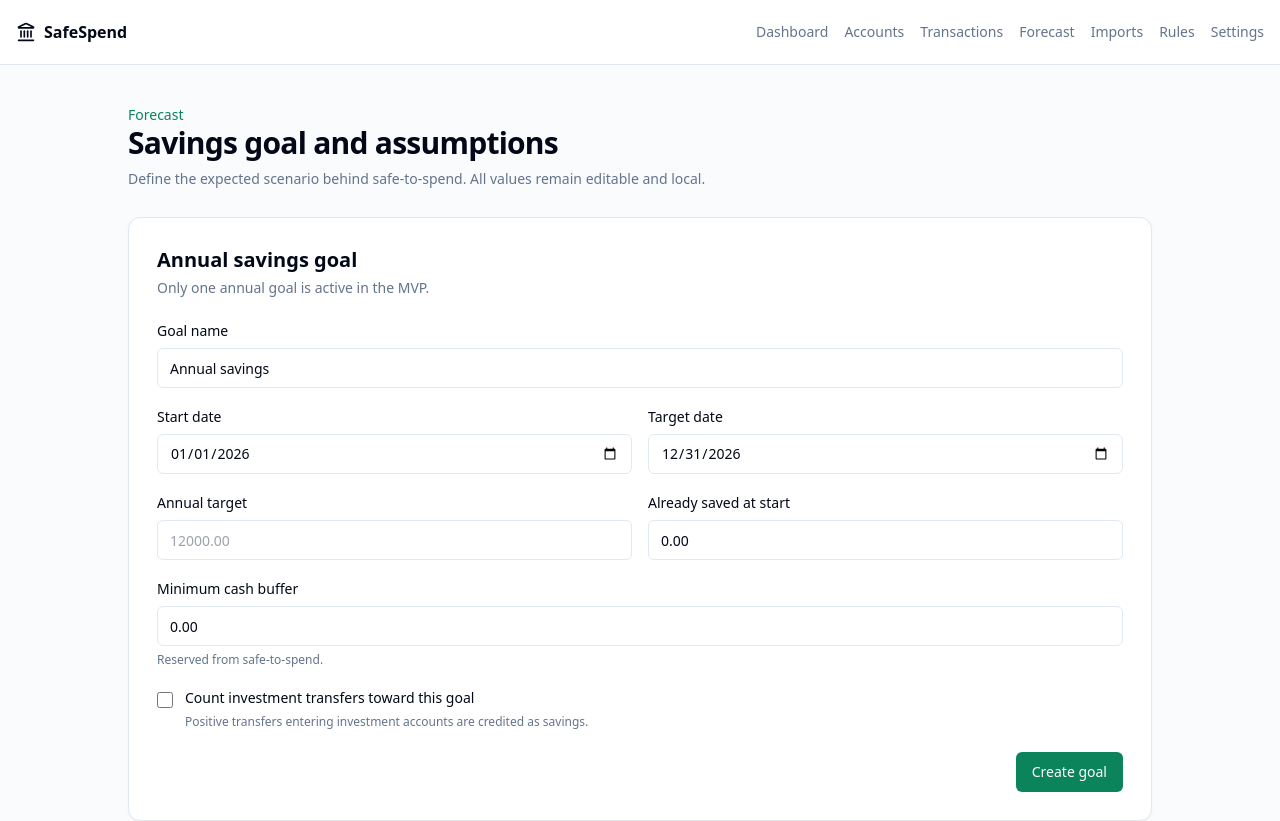
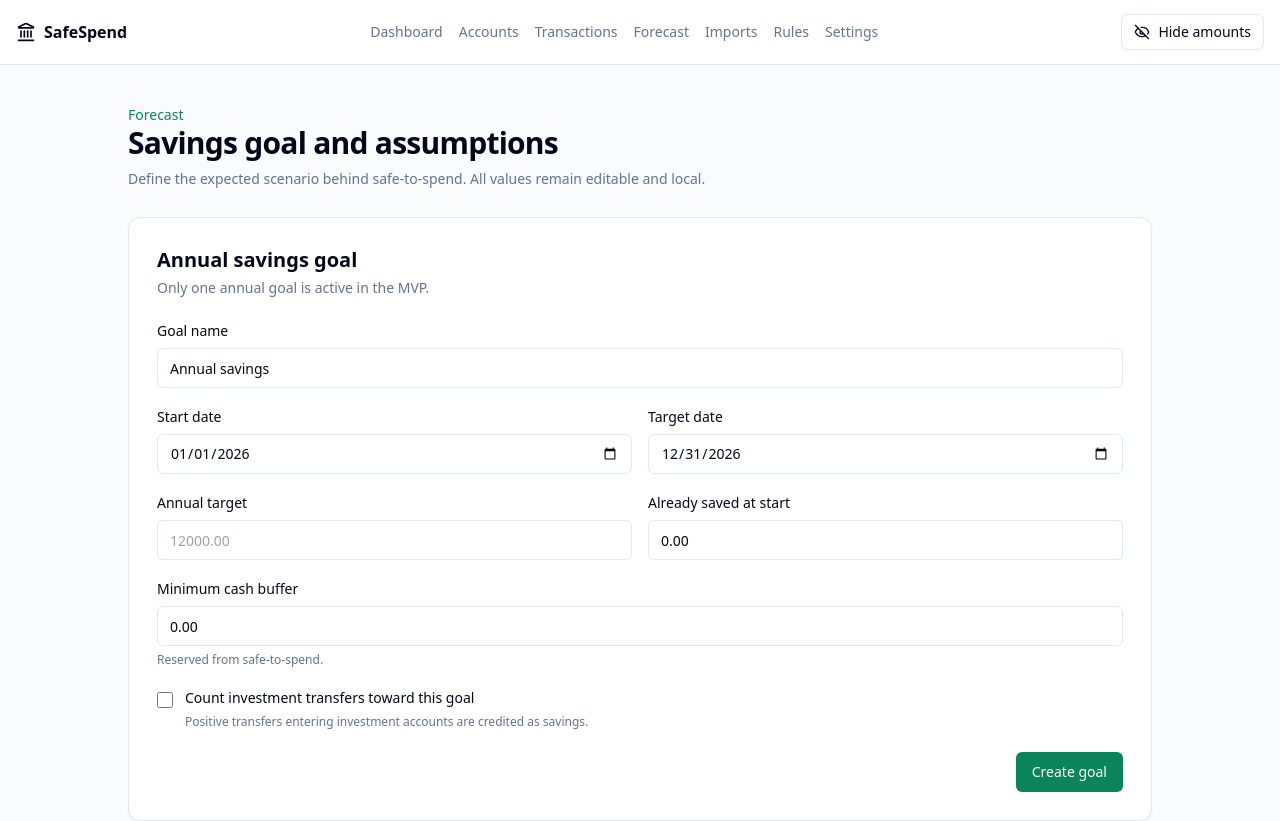
Before and after one commit to oZeca/safespend, a Next.js app: page /forecast in a window 1280 px wide. Shown: the top 821 px of the page. Built offline with nearby package versions, Linux system fonts and the light colour scheme; no server answers; the database is empty.

Commit message:
toggle for ui  sensitive data

```diff
--- a/src/app/accounts/page.tsx
+++ b/src/app/accounts/page.tsx
@@ -20,7 +20,7 @@ function AccountCard({ account }: { account: Account }) {
         <p className="mt-1 text-sm text-muted-foreground">{accountTypeLabels[account.accountType]}{account.institution ? ` · ${account.institution}` : ""}</p>
         <div className="mt-2 flex flex-wrap gap-2 text-xs text-muted-foreground">{account.includedInAvailableCash && <span>Available cash</span>}{account.includedInNetWorth && <span>Net worth</span>}</div>
       </div>
-      <div className="flex items-center justify-between gap-4 sm:justify-end">{account.isArchived || account.balanceMode === "calculated" ? <div className="text-right"><p className="text-xl font-semibold tabular-nums">{formatCurrency(account.currentBalanceCents, account.currency)}</p>{account.balanceMode === "calculated" && <p className="text-xs text-muted-foreground">{formatCurrency(account.openingBalanceCents, account.currency)} opening + {formatCurrency(account.currentBalanceCents - account.openingBalanceCents, account.currency)} transactions since {account.openingBalanceDate}</p>}</div> : <InlineBalanceInput accountName={account.name} action={updateAccountBalanceAction.bind(null, account.id)} balanceCents={account.currentBalanceCents} currency={account.currency} />}
+      <div className="flex items-center justify-between gap-4 sm:justify-end">{account.isArchived || account.balanceMode === "calculated" ? <div className="text-right"><p className="text-xl font-semibold tabular-nums">{formatCurrency(account.currentBalanceCents, account.currency)}</p>{account.balanceMode === "calculated" && <p className="text-xs text-muted-foreground" data-sensitive>{formatCurrency(account.openingBalanceCents, account.currency)} opening + {formatCurrency(account.currentBalanceCents - account.openingBalanceCents, account.currency)} transactions since {account.openingBalanceDate}</p>}</div> : <InlineBalanceInput accountName={account.name} action={updateAccountBalanceAction.bind(null, account.id)} balanceCents={account.currentBalanceCents} currency={account.currency} />}
         {!account.isArchived && <div className="flex gap-2"><Button asChild size="sm" variant="outline"><Link href={`/accounts/${account.id}/edit`}>Edit</Link></Button><form action={archiveAccountAction}><input name="id" type="hidden" value={account.id} /><ArchiveButton accountName={account.name} /></form></div>}
       </div>
     </article>
--- a/src/app/dashboard/page.tsx
+++ b/src/app/dashboard/page.tsx
@@ -54,7 +54,7 @@ export default function DashboardPage() {
 
     {forecast ? <div className={`rounded-xl border-2 bg-card p-6 shadow-sm sm:p-8 ${forecast.safeToSpendMonthCents >= 0 ? "border-emerald-300" : "border-red-300"}`}>
       <CalculationLabel className="text-sm font-medium text-primary" calculation={`${money(forecast.availableCashCents)} available cash\n+ ${money(forecast.monthExpectedIncomeCents + forecast.monthRecurringIncomeCents)} expected income\n− ${money(forecast.monthRecurringExpensesCents)} recurring payments\n− ${money(forecast.monthPlannedExpensesCents)} planned expenses\n− ${money(forecast.monthSavingsAllocationCents)} required savings\n− ${money(forecast.minimumCashBufferCents)} cash buffer\n= ${money(forecast.safeToSpendMonthCents)}`}>Safe to spend for the rest of this month</CalculationLabel>
-      <p className={`mt-2 text-4xl font-bold tracking-tight sm:text-5xl ${forecast.safeToSpendMonthCents < 0 ? "text-red-700" : "text-emerald-700"}`}>{formatCurrency(forecast.safeToSpendMonthCents)}</p>
+      <p className={`mt-2 text-4xl font-bold tracking-tight tabular-nums sm:text-5xl ${forecast.safeToSpendMonthCents < 0 ? "text-red-700" : "text-emerald-700"}`}>{formatCurrency(forecast.safeToSpendMonthCents)}</p>
       <div className="mt-5 grid max-w-xl grid-cols-2 gap-4 text-sm sm:grid-cols-3"><div><CalculationLabel calculation={`max(0, ${money(forecast.safeToSpendMonthCents)}) × ${Math.min(7, forecast.daysRemainingInMonth)} ÷ ${forecast.daysRemainingInMonth} days\n= ${money(forecast.safeToSpendWeekCents)} (rounded down)`}>This week</CalculationLabel><p className="mt-1 text-lg font-semibold tabular-nums">{formatCurrency(forecast.safeToSpendWeekCents)}</p></div><div><CalculationLabel calculation={`max(0, ${money(forecast.safeToSpendMonthCents)}) ÷ ${forecast.daysRemainingInMonth} days\n= ${money(forecast.safeToSpendDayCents)} (rounded down)`}>Per day</CalculationLabel><p className="mt-1 text-lg font-semibold tabular-nums">{formatCurrency(forecast.safeToSpendDayCents)}</p></div><div className="col-span-2 sm:col-span-1"><CalculationLabel calculation={`Calendar days from ${forecast.asOf} through month end, including today.\n= ${forecast.daysRemainingInMonth} days`}>Days remaining</CalculationLabel><p className="mt-1 text-lg font-semibold">{forecast.daysRemainingInMonth}</p></div></div>
       <p className="mt-5 max-w-2xl text-sm text-muted-foreground">{forecast.safeToSpendMonthCents < 0 ? "The negative result is intentional: current assumptions require more cash, less planned spending, or a lower savings allocation." : "This is the maximum remaining variable spending under the current expected assumptions."}</p>
     </div> : <div className="rounded-xl border-2 border-primary/20 bg-card p-6 shadow-sm sm:p-8">
@@ -76,7 +76,7 @@ export default function DashboardPage() {
       <p className="flex justify-between gap-4"><span>Planned expenses before month end</span><span className="tabular-nums">−{formatCurrency(forecast.monthPlannedExpensesCents)}</span></p>
       <p className="flex justify-between gap-4"><span>Required savings allocation</span><span className="tabular-nums">−{formatCurrency(forecast.monthSavingsAllocationCents)}</span></p>
       <p className="flex justify-between gap-4"><span>Minimum cash buffer</span><span className="tabular-nums">−{formatCurrency(forecast.minimumCashBufferCents)}</span></p>
-    </div><div className="mt-5 border-t pt-4 text-sm text-muted-foreground"><p>Target forecast also subtracts {formatCurrency(forecast.plannedRemainingExpensesCents)} planned expenses and {formatCurrency(forecast.expectedRemainingRecurringExpensesCents)} recurring expenses. Projected variable spending of {formatCurrency(forecast.projectedVariableExpensesCents)}, based on a {formatCurrency(forecast.historicalMonthlyBaselineCents)} three-month baseline, is currently {forecast.includeProjectedVariableExpenses ? "included" : "excluded"}.</p><Link className="mt-3 inline-block font-medium text-primary underline" href="/forecast">Edit assumptions</Link></div></details>}
+    </div><div className="mt-5 border-t pt-4 text-sm text-muted-foreground"><p data-sensitive>Target forecast also subtracts {formatCurrency(forecast.plannedRemainingExpensesCents)} planned expenses and {formatCurrency(forecast.expectedRemainingRecurringExpensesCents)} recurring expenses. Projected variable spending of {formatCurrency(forecast.projectedVariableExpensesCents)}, based on a {formatCurrency(forecast.historicalMonthlyBaselineCents)} three-month baseline, is currently {forecast.includeProjectedVariableExpenses ? "included" : "excluded"}.</p><Link className="mt-3 inline-block font-medium text-primary underline" href="/forecast">Edit assumptions</Link></div></details>}
 
     {forecast && <section className="rounded-xl border bg-card p-5 shadow-sm"><h2 className="text-lg font-semibold">Upcoming recurring expenses</h2>{forecast.upcomingRecurringExpenses.length ? <div className="mt-4 grid gap-3 sm:grid-cols-2 lg:grid-cols-3">{forecast.upcomingRecurringExpenses.map((item) => <div className="rounded-md bg-muted p-3 text-sm" key={`${item.itemId}-${item.date}`}><p className="font-medium">{item.name}</p><p className="mt-1 text-xs text-muted-foreground">{item.date}</p><p className="mt-2 font-semibold tabular-nums">{formatCurrency(Math.abs(item.amountCents))}</p></div>)}</div> : <p className="mt-3 text-sm text-muted-foreground">No recurring expenses remain this month.</p>}</section>}
 
@@ -121,7 +121,7 @@ export default function DashboardPage() {
             })}</tbody></table></div></> : <div className="mt-5 rounded-md border border-dashed p-5 text-center text-sm text-muted-foreground">No expenses or refunds from January through {monthLabel}.</div>}
           </section>
         </div>
-        {data.uncategorizedSpendingCents !== 0 && <div className="flex flex-col items-start justify-between gap-3 rounded-md border border-amber-200 bg-amber-50 p-4 text-sm text-amber-950 sm:flex-row sm:items-center"><CalculationLabel className="text-sm" calculation={`Uncategorized expenses minus uncategorized refunds in ${monthLabel}.\n= ${money(data.uncategorizedSpendingCents)}`}>{formatCurrency(data.uncategorizedSpendingCents)} of this month’s net spending is uncategorized.</CalculationLabel><Button asChild size="sm" variant="outline"><Link href={transactionLink({ ...monthDates, type: "spending", category: "uncategorized" })}>Review transactions</Link></Button></div>}
+        {data.uncategorizedSpendingCents !== 0 && <div className="flex flex-col items-start justify-between gap-3 rounded-md border border-amber-200 bg-amber-50 p-4 text-sm text-amber-950 sm:flex-row sm:items-center"><CalculationLabel className="text-sm" calculation={`Uncategorized expenses minus uncategorized refunds in ${monthLabel}.\n= ${money(data.uncategorizedSpendingCents)}`}><span data-sensitive>{formatCurrency(data.uncategorizedSpendingCents)} of this month’s net spending is uncategorized.</span></CalculationLabel><Button asChild size="sm" variant="outline"><Link href={transactionLink({ ...monthDates, type: "spending", category: "uncategorized" })}>Review transactions</Link></Button></div>}
       </>}
   </section>;
 }
--- a/src/app/forecast/page.tsx
+++ b/src/app/forecast/page.tsx
@@ -44,7 +44,7 @@ export default async function ForecastPage({ searchParams }: { searchParams: Pro
     <section className="rounded-xl border bg-card p-5 shadow-sm sm:p-7"><div className="mb-5"><h2 className="text-xl font-semibold">Annual savings goal</h2><p className="mt-1 text-sm text-muted-foreground">Only one annual goal is active in the MVP.</p></div><GoalForm action={saveGoalAction} defaultStartDate={defaultStart} defaultTargetDate={defaultTarget} goal={configuration.goal} minimumBufferCents={configuration.minimumCashBufferCents} /></section>
 
     {forecast && <section className={`rounded-xl border p-5 shadow-sm sm:p-7 ${forecast.safeToSpendMonthCents >= 0 ? "border-emerald-200 bg-emerald-50" : "border-red-200 bg-red-50"}`}>
-      <p className="text-sm font-medium">Current expected result</p><p className={`mt-2 text-3xl font-bold tabular-nums ${forecast.safeToSpendMonthCents >= 0 ? "text-emerald-800" : "text-red-800"}`}>{formatCurrency(forecast.safeToSpendMonthCents)} safe this month</p><p className="mt-2 text-sm">Forecasted target-date savings: {formatCurrency(forecast.forecastedTargetSavingsCents)} against {formatCurrency(forecast.goal.targetAmountCents)}.</p><form action={toggleProjectedVariableExpensesAction} className="mt-3 flex flex-wrap items-center justify-between gap-3 border-t border-current/10 pt-3 text-sm"><input name="include" type="hidden" value={String(!forecast.includeProjectedVariableExpenses)} /><input name="returnTo" type="hidden" value="/forecast" /><span>Projected variable spending ({formatCurrency(forecast.projectedVariableExpensesCents)}) is <strong>{forecast.includeProjectedVariableExpenses ? "included" : "excluded"}</strong> in target-date savings.</span><Button size="sm" type="submit" variant="outline">{forecast.includeProjectedVariableExpenses ? "Exclude projection" : "Include projection"}</Button></form>
+      <p className="text-sm font-medium">Current expected result</p><p className={`mt-2 text-3xl font-bold tabular-nums ${forecast.safeToSpendMonthCents >= 0 ? "text-emerald-800" : "text-red-800"}`}>{formatCurrency(forecast.safeToSpendMonthCents)} safe this month</p><p className="mt-2 text-sm" data-sensitive>Forecasted target-date savings: {formatCurrency(forecast.forecastedTargetSavingsCents)} against {formatCurrency(forecast.goal.targetAmountCents)}.</p><form action={toggleProjectedVariableExpensesAction} className="mt-3 flex flex-wrap items-center justify-between gap-3 border-t border-current/10 pt-3 text-sm"><input name="include" type="hidden" value={String(!forecast.includeProjectedVariableExpenses)} /><input name="returnTo" type="hidden" value="/forecast" /><span data-sensitive>Projected variable spending ({formatCurrency(forecast.projectedVariableExpensesCents)}) is <strong>{forecast.includeProjectedVariableExpenses ? "included" : "excluded"}</strong> in target-date savings.</span><Button size="sm" type="submit" variant="outline">{forecast.includeProjectedVariableExpenses ? "Exclude projection" : "Include projection"}</Button></form>
     </section>}
 
     <div className="grid gap-6 lg:grid-cols-2">
--- a/src/components/app-shell.tsx
+++ b/src/components/app-shell.tsx
@@ -2,18 +2,20 @@ import { Landmark } from "lucide-react";
 import Link from "next/link";
 import { MobileNavigation } from "@/components/mobile-navigation";
 import { PwaProvider } from "@/features/pwa/pwa-provider";
+import { PrivacyProvider, PrivacyToggle } from "@/components/privacy-provider";
 
 export function AppShell({ children }: Readonly<{ children: React.ReactNode }>) {
   return (
-    <PwaProvider><div className="min-h-screen w-full max-w-full overflow-x-clip bg-muted/40">
+    <PwaProvider><PrivacyProvider><div className="min-h-screen w-full max-w-full overflow-x-clip bg-muted/40">
       <header className="border-b bg-background">
-        <div className="container flex min-h-16 min-w-0 items-center justify-between">
+        <div className="container flex min-h-16 min-w-0 items-center justify-between gap-3">
           <Link className="flex shrink-0 items-center gap-2 font-semibold" href="/dashboard"><Landmark className="h-5 w-5" />SafeSpend</Link>
           <nav aria-label="Primary navigation" className="hidden items-center gap-4 whitespace-nowrap text-sm sm:flex"><Link className="text-muted-foreground hover:text-foreground" href="/dashboard">Dashboard</Link><Link className="text-muted-foreground hover:text-foreground" href="/accounts">Accounts</Link><Link className="text-muted-foreground hover:text-foreground" href="/transactions">Transactions</Link><Link className="text-muted-foreground hover:text-foreground" href="/forecast">Forecast</Link><Link className="text-muted-foreground hover:text-foreground" href="/imports">Imports</Link><Link className="text-muted-foreground hover:text-foreground" href="/rules">Rules</Link><Link className="text-muted-foreground hover:text-foreground" href="/settings">Settings</Link></nav>
+          <PrivacyToggle />
         </div>
       </header>
       <main className="container min-w-0 pb-[calc(6.5rem+env(safe-area-inset-bottom))] pt-6 sm:py-10">{children}</main>
       <MobileNavigation />
-    </div></PwaProvider>
+    </div></PrivacyProvider></PwaProvider>
   );
 }
--- /dev/null
+++ b/src/components/privacy-provider.tsx
@@ -0,0 +1,44 @@
+"use client";
+
+import { Eye, EyeOff } from "lucide-react";
+import { createContext, useContext, useEffect, useState } from "react";
+import { Button } from "@/components/ui/button";
+
+const storageKey = "safespend-hide-sensitive-values";
+const PrivacyContext = createContext<{ hidden: boolean; toggle: () => void } | null>(null);
+
+export function PrivacyProvider({ children }: Readonly<{ children: React.ReactNode }>) {
+  const [hidden, setHidden] = useState(false);
+
+  useEffect(() => {
+    setHidden(window.localStorage.getItem(storageKey) === "true");
+  }, []);
+
+  function toggle() {
+    setHidden((current) => {
+      const next = !current;
+      window.localStorage.setItem(storageKey, String(next));
+      return next;
+    });
+  }
+
+  return <PrivacyContext.Provider value={{ hidden, toggle }}><div data-privacy={hidden ? "hidden" : "visible"}>{children}</div></PrivacyContext.Provider>;
+}
+
+export function PrivacyToggle() {
+  const privacy = useContext(PrivacyContext);
+  if (!privacy) throw new Error("PrivacyToggle must be rendered inside PrivacyProvider.");
+  const { hidden, toggle } = privacy;
+  return <Button
+    aria-label={hidden ? "Show sensitive amounts" : "Hide sensitive amounts"}
+    aria-pressed={hidden}
+    className="h-9 shrink-0 px-2 sm:px-3"
+    onClick={toggle}
+    title={hidden ? "Show sensitive amounts" : "Hide sensitive amounts"}
+    type="button"
+    variant="outline"
+  >
+    {hidden ? <Eye aria-hidden="true" className="h-4 w-4" /> : <EyeOff aria-hidden="true" className="h-4 w-4" />}
+    <span className="ml-2 hidden lg:inline">{hidden ? "Show amounts" : "Hide amounts"}</span>
+  </Button>;
+}
--- a/src/components/ui/info-tooltip.tsx
+++ b/src/components/ui/info-tooltip.tsx
@@ -21,6 +21,7 @@ export function InfoTooltip({ calculation }: { calculation: string }) {
       <Info aria-hidden="true" className="h-3.5 w-3.5" />
     </button>
     <span
+      data-sensitive
       className={`${open ? "block" : "hidden"} pointer-events-none absolute bottom-full left-1/2 z-50 mb-2 w-max max-w-[min(22rem,calc(100vw-2rem))] -translate-x-1/2 whitespace-pre-line rounded-md bg-slate-950 px-3 py-2 text-left text-xs font-normal leading-relaxed text-white shadow-lg group-hover:block group-focus-within:block`}
       id={id}
       role="tooltip"
```
Also changed, not shown: src/app/globals.css (+18 -0 lines), 2 other files (tests, documents, lock files or other folders).
